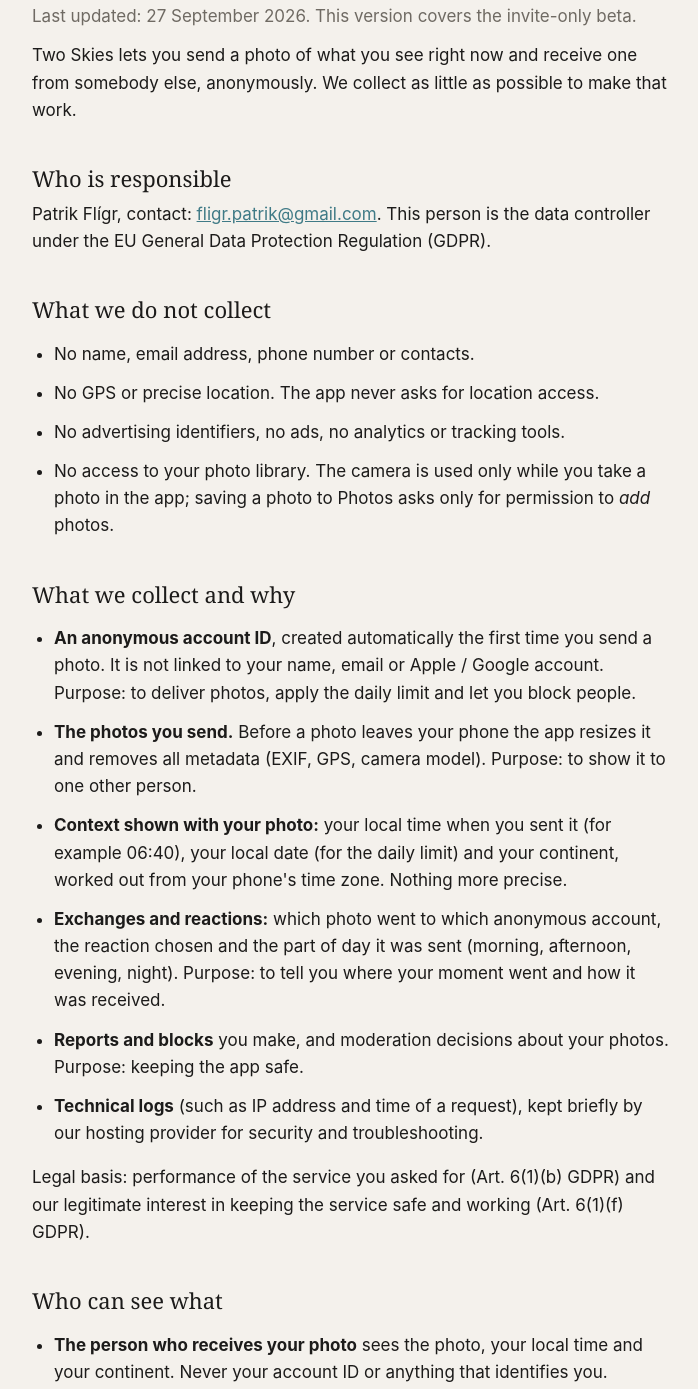
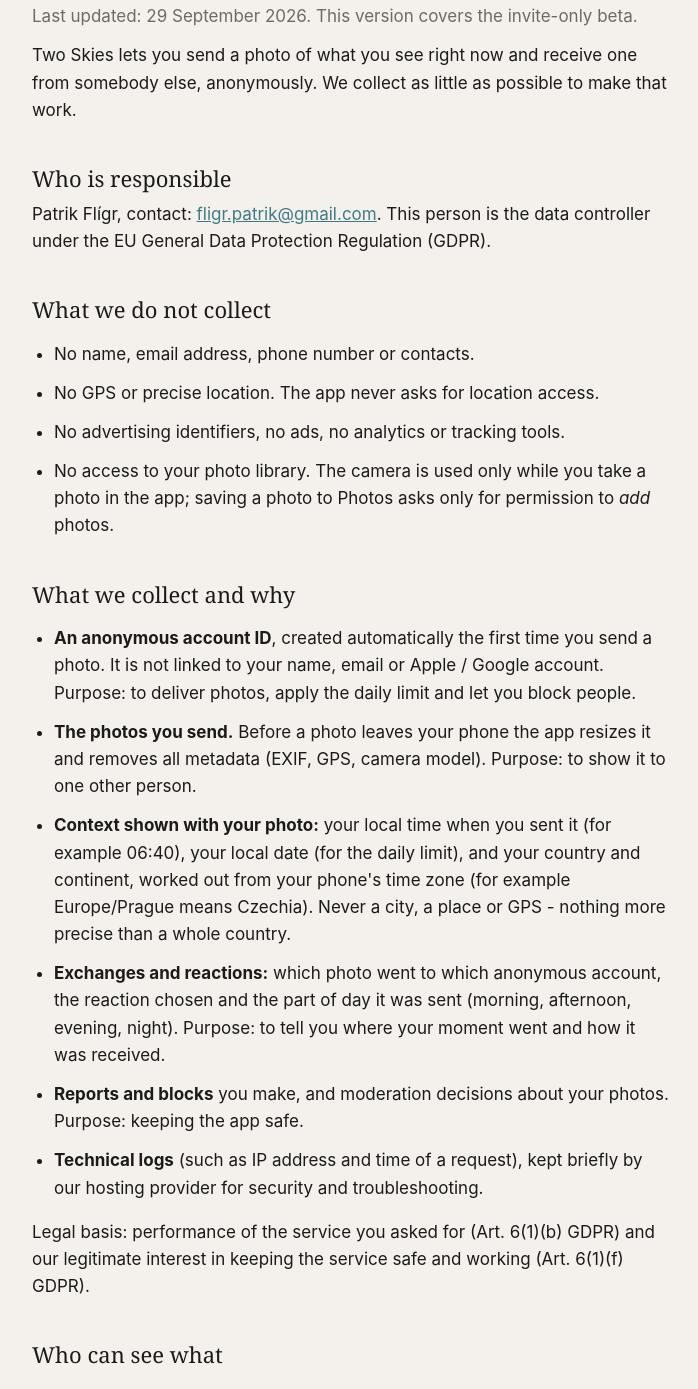
Before and after one commit to fligrpatrik-arch/twoskies, a plain HTML site: page privacy.html in a window 1280 px wide. Shown: the part 184-1573 px from the top of the page, without its empty margins (288-986 px from the left). Drawn offline with Linux system fonts and the light colour scheme.

Commit message:
Add files via upload
Country instead of continent

```diff
--- a/privacy.html
+++ b/privacy.html
@@ -11,7 +11,7 @@
   <header><img src="icon.png" alt=""><a href="index.html">Two Skies</a></header>
 
   <h1>Privacy Policy</h1>
-  <p class="muted">Last updated: 27 September 2026. This version covers the invite-only beta.</p>
+  <p class="muted">Last updated: 29 September 2026. This version covers the invite-only beta.</p>
 
   <p>Two Skies lets you send a photo of what you see right now and receive one from somebody else, anonymously. We collect as little as possible to make that work.</p>
 
@@ -30,7 +30,7 @@
   <ul>
     <li><strong>An anonymous account ID</strong>, created automatically the first time you send a photo. It is not linked to your name, email or Apple / Google account. Purpose: to deliver photos, apply the daily limit and let you block people.</li>
     <li><strong>The photos you send.</strong> Before a photo leaves your phone the app resizes it and removes all metadata (EXIF, GPS, camera model). Purpose: to show it to one other person.</li>
-    <li><strong>Context shown with your photo:</strong> your local time when you sent it (for example 06:40), your local date (for the daily limit) and your continent, worked out from your phone's time zone. Nothing more precise.</li>
+    <li><strong>Context shown with your photo:</strong> your local time when you sent it (for example 06:40), your local date (for the daily limit), and your country and continent, worked out from your phone's time zone (for example Europe/Prague means Czechia). Never a city, a place or GPS - nothing more precise than a whole country.</li>
     <li><strong>Exchanges and reactions:</strong> which photo went to which anonymous account, the reaction chosen and the part of day it was sent (morning, afternoon, evening, night). Purpose: to tell you where your moment went and how it was received.</li>
     <li><strong>Reports and blocks</strong> you make, and moderation decisions about your photos. Purpose: keeping the app safe.</li>
     <li><strong>Technical logs</strong> (such as IP address and time of a request), kept briefly by our hosting provider for security and troubleshooting.</li>
@@ -39,7 +39,7 @@
 
   <h2>Who can see what</h2>
   <ul>
-    <li><strong>The person who receives your photo</strong> sees the photo, your local time and your continent. Never your account ID or anything that identifies you.</li>
+    <li><strong>The person who receives your photo</strong> sees the photo, your local time and your country (shown as the whole country on a small globe). Never your account ID or anything that identifies you. In return, the person whose photo you receive learns that it reached someone in your country, and your reaction and part of the day if you react.</li>
     <li><strong>Our moderator</strong> checks every photo before anyone receives it, and reviews reported photos. The moderator sees the photo and anonymous statistics (how many photos an account sent and how many were reported), not who you are.</li>
     <li><strong>Please note:</strong> whoever receives your photo can keep it, save it or take a screenshot. Only send what you are happy to give away.</li>
   </ul>
```
Also changed, not shown: index.html (+2 -2 lines).
